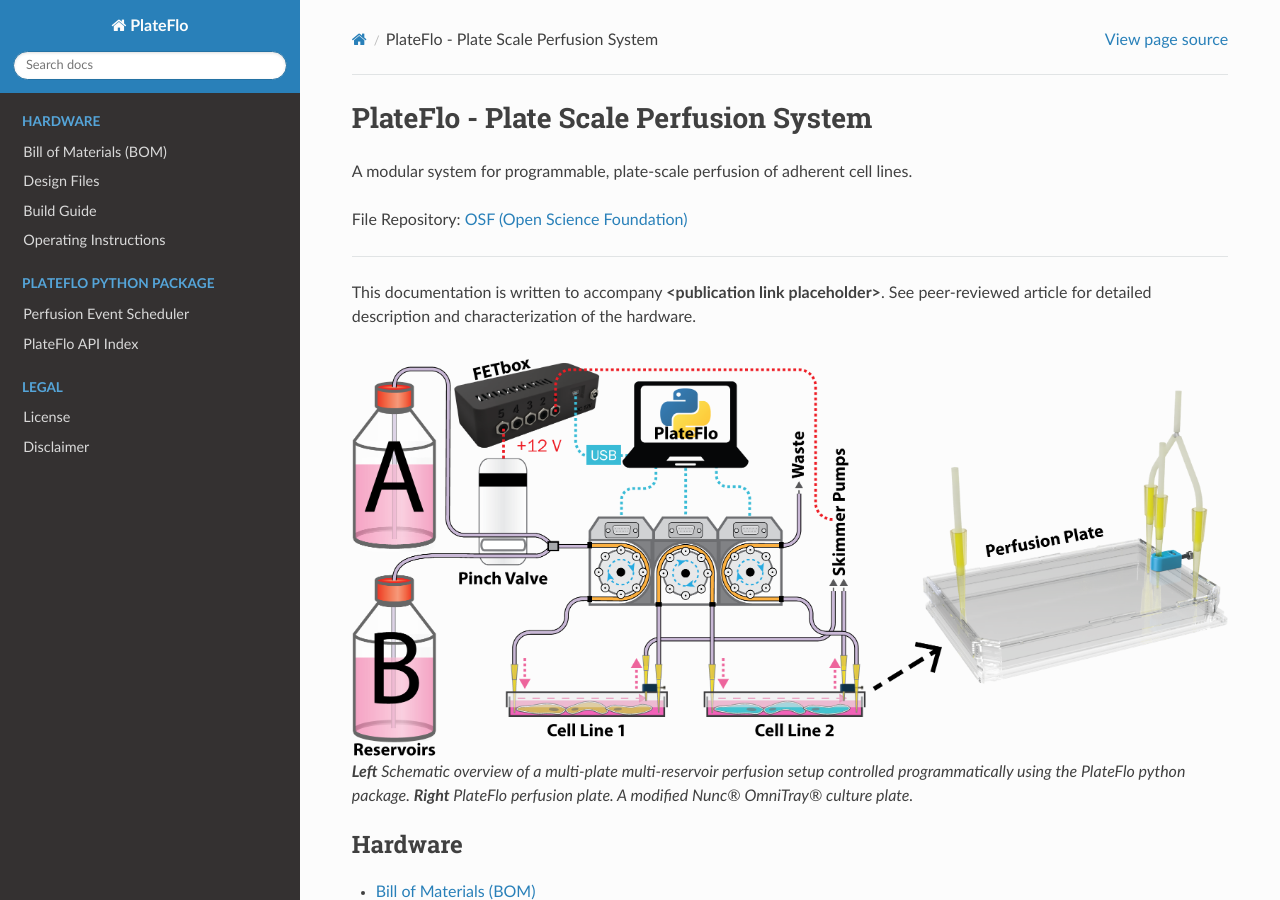
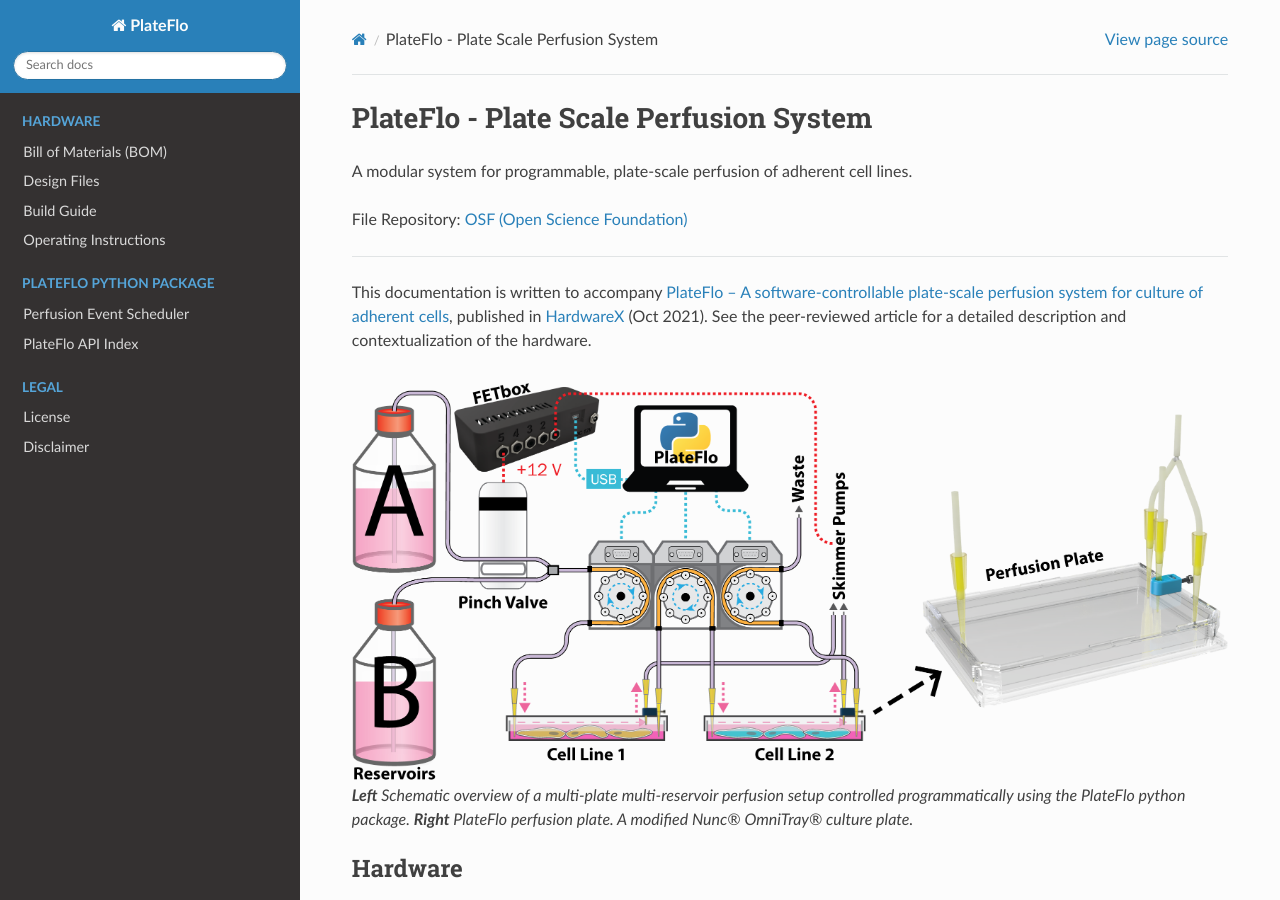
Before and after one commit to robertpazdzior/PlateFlo-docs, a Sphinx documentation site: the page built from source/index.rst, in a window 1280 px wide and 900 px high. Built offline with Sphinx 7.4.7 and the Read the Docs theme 2.0.0, drawn with Linux system fonts in a browser that asks for light colours; pages that are not in the unit, such as notebooks, are missing from menus.

Commit message:
update with link to HardwareX article

```diff
--- a/source/index.rst
+++ b/source/index.rst
@@ -7,9 +7,12 @@
 
 ---------------------------------------
 
-This documentation is written to accompany **<publication link
-placeholder>**. See peer-reviewed article for detailed description and
-characterization of the hardware.
+This documentation is written to accompany `PlateFlo – A software-controllable
+plate-scale perfusion system for culture of adherent cells
+<https://doi.org/10.1016/j.ohx.2021.e00222>`_, published in `HardwareX
+<https://www.sciencedirect.com/journal/hardwarex>`_ (Oct 2021). See the
+peer-reviewed article for a detailed description and contextualization of the
+hardware.
 
 .. figure:: hardware/img/graphical_abstract_wPlate.png
 
```
